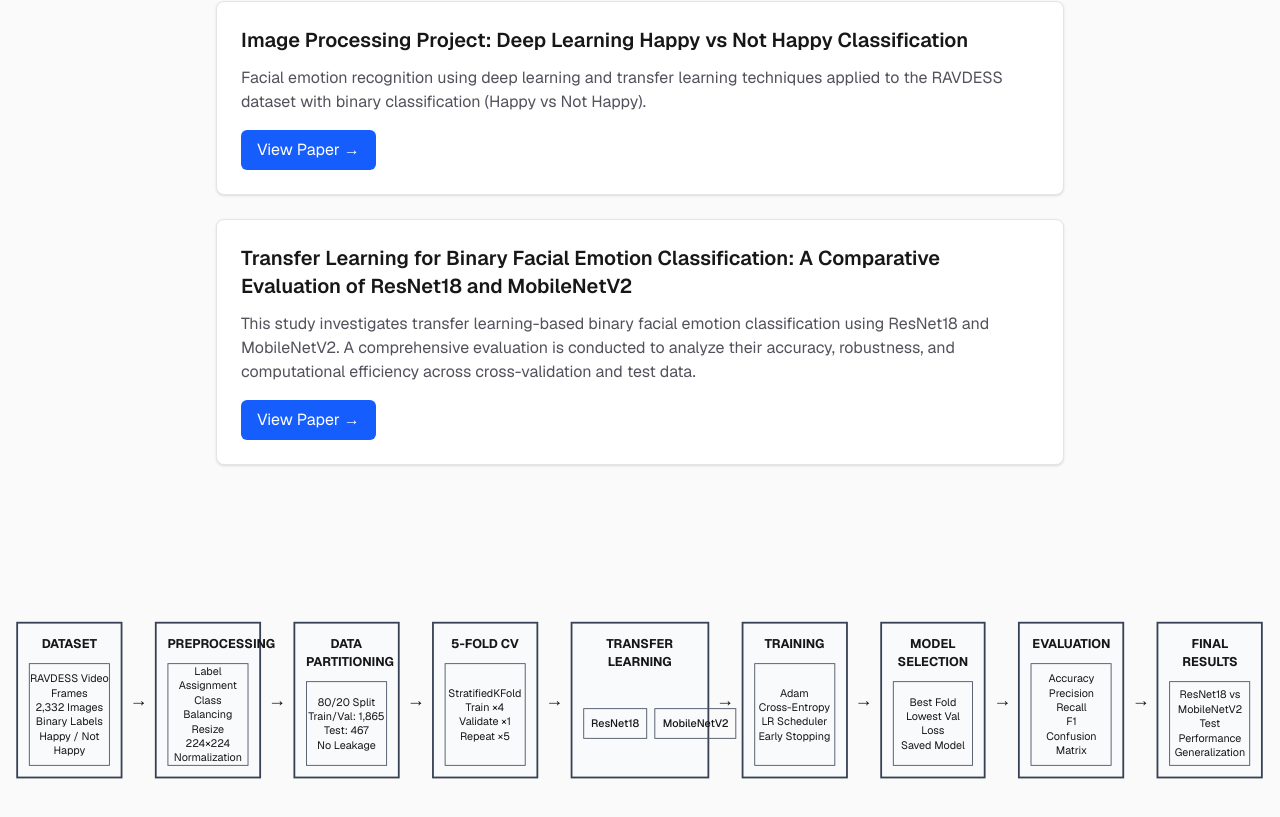
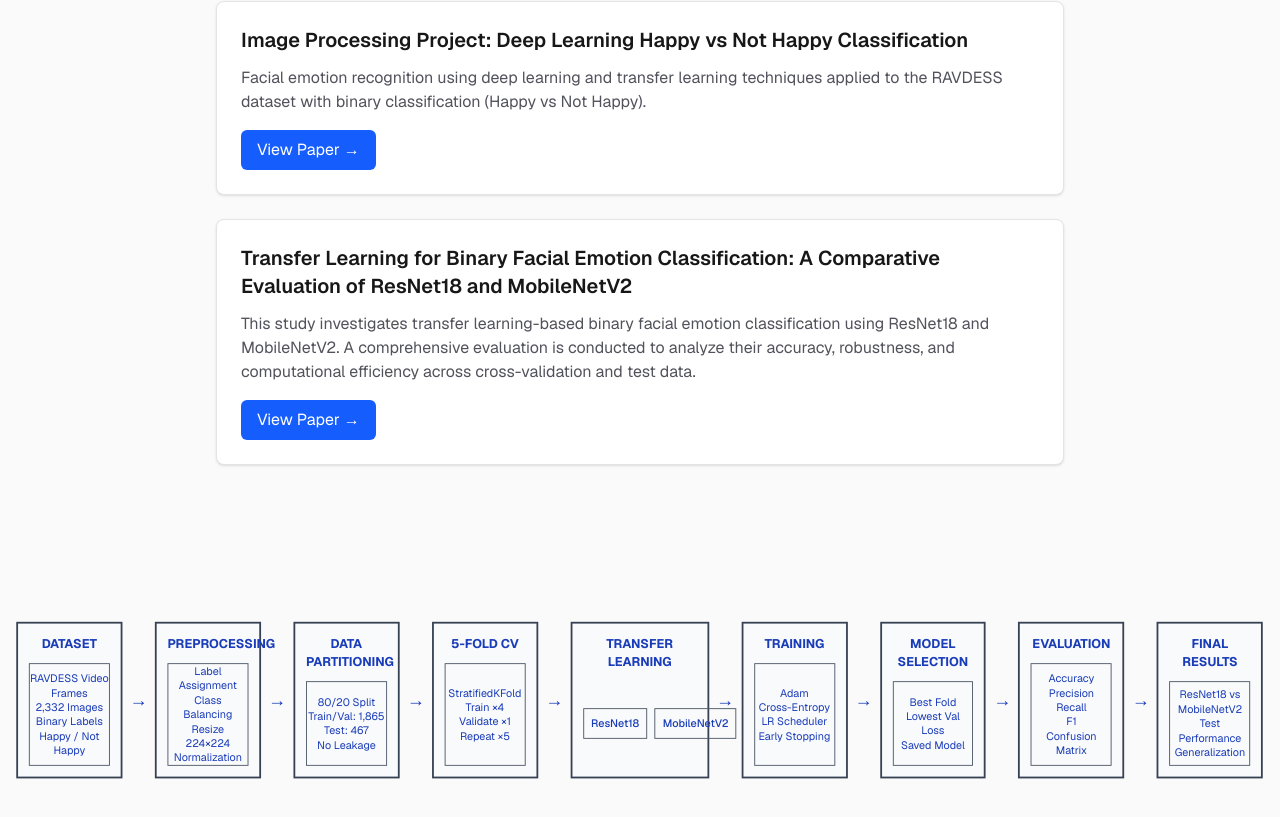
Before and after one commit to pepealania/image-processing-project-tutorial-deep-learning-happy-not-happy-classification, a Next.js app: page /image-processing-project-tutorial-deep-learning-happy-not-happy-classification/ in a window 1280 px wide. Shown: the part 6699-7516 px from the top of the page. Built offline with nearby package versions, Linux system fonts and the light colour scheme.

Commit message:
text blue chart below

```diff
--- a/src/components/DataFlowChartBelow.tsx
+++ b/src/components/DataFlowChartBelow.tsx
@@ -5,7 +5,7 @@
     "border border-gray-600 flex-1 flex flex-col justify-center items-center text-center text-xs";
 
   return (
-    <section className="w-full py-8">
+    <section className="w-full py-8 text-blue-800">
       <div className="flex items-stretch gap-2 w-full">
 
         <div className={box}>
```
